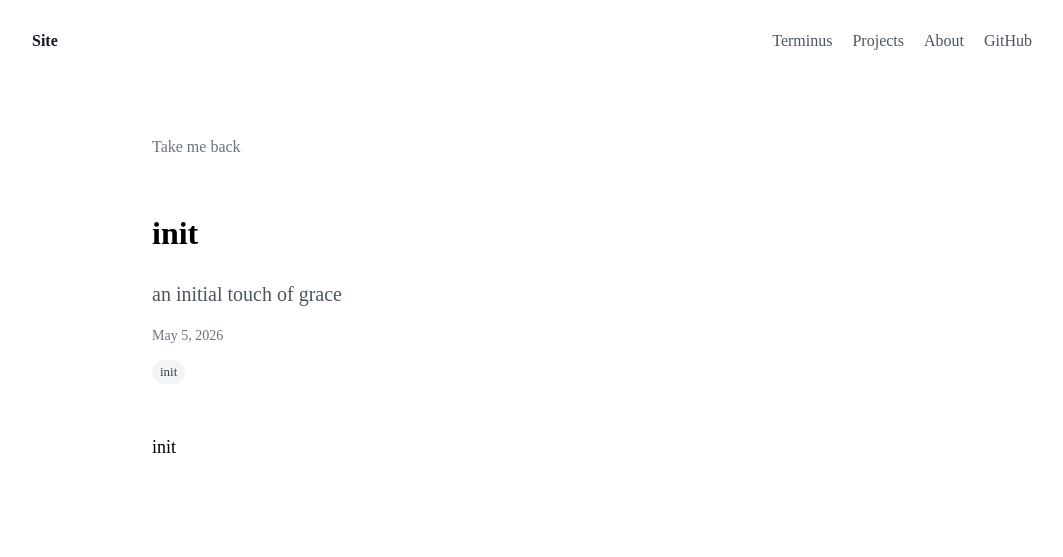
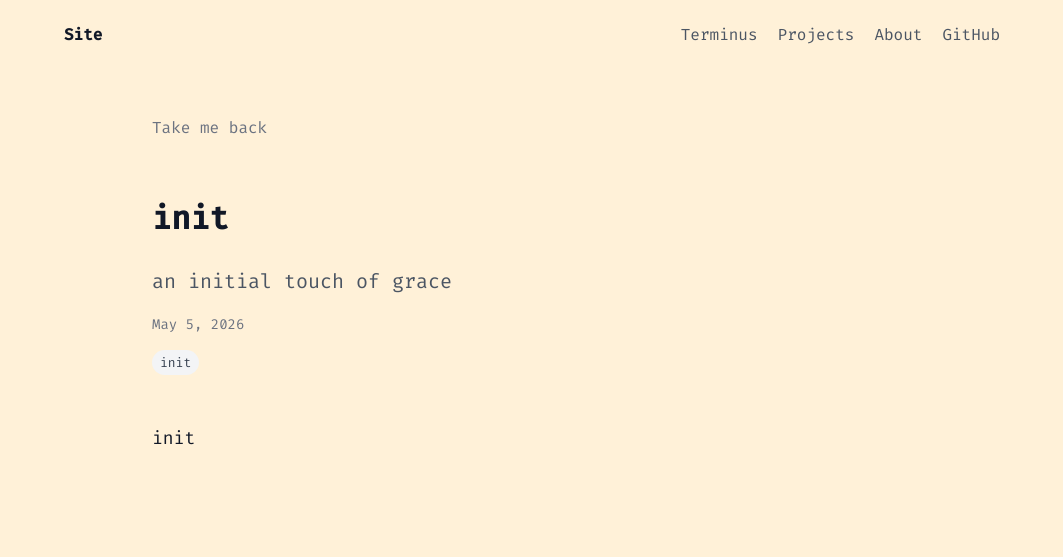
Before and after one commit to darwinmorris/darwinmorris.github.io, an Astro site: page /posts/post1 in a window 1280 px wide. Shown: the whole page, without its empty margins (108-1171 px from the left). Built offline with nearby package versions, Linux system fonts and the light colour scheme; Astro itself is replaced by a stand-in of ours.

Commit message:
unify layout

```diff
--- a/src/layouts/Layout.astro
+++ b/src/layouts/Layout.astro
@@ -10,6 +10,7 @@ const {
 <!doctype html>
 <html lang="en">
   <head>
+	<link href="https://fonts.googleapis.com/css2?family=Fira+Code:wght@300;400;500&display=swap" rel="stylesheet" />
     <meta charset="UTF-8" />
     <meta name="viewport" content="width=device-width, initial-scale=1" />
 
@@ -30,7 +31,6 @@ const {
     </main>
   </body>
 </html>
-<link href="https://fonts.googleapis.com/css2?family=Fira+Code:wght@300;400;500&display=swap" rel="stylesheet" />
 
 <style is:global>
   :root {
--- a/src/layouts/MarkdownPostLayout.astro
+++ b/src/layouts/MarkdownPostLayout.astro
@@ -1,5 +1,5 @@
 ---
-import Header from "../components/Header.astro";
+import Layout from "./Layout.astro";
 
 const { frontmatter } = Astro.props;
 
@@ -10,10 +10,8 @@ const date = frontmatter.pubDate?.toLocaleDateString("en", {
 });
 ---
 
-<Header />
-
-<main class="post">
-  <article>
+<Layout title={frontmatter.title} description={frontmatter.description}>
+  <article class="post">
     <a class="back" href="/blog">Take me back</a>
 
     <header class="post-header">
@@ -38,13 +36,12 @@ const date = frontmatter.pubDate?.toLocaleDateString("en", {
       <slot />
     </section>
   </article>
-</main>
+</Layout>
 
 <style>
   .post {
     max-width: 760px;
     margin: 0 auto;
-    padding: 64px 24px;
   }
 
   .back {
```
